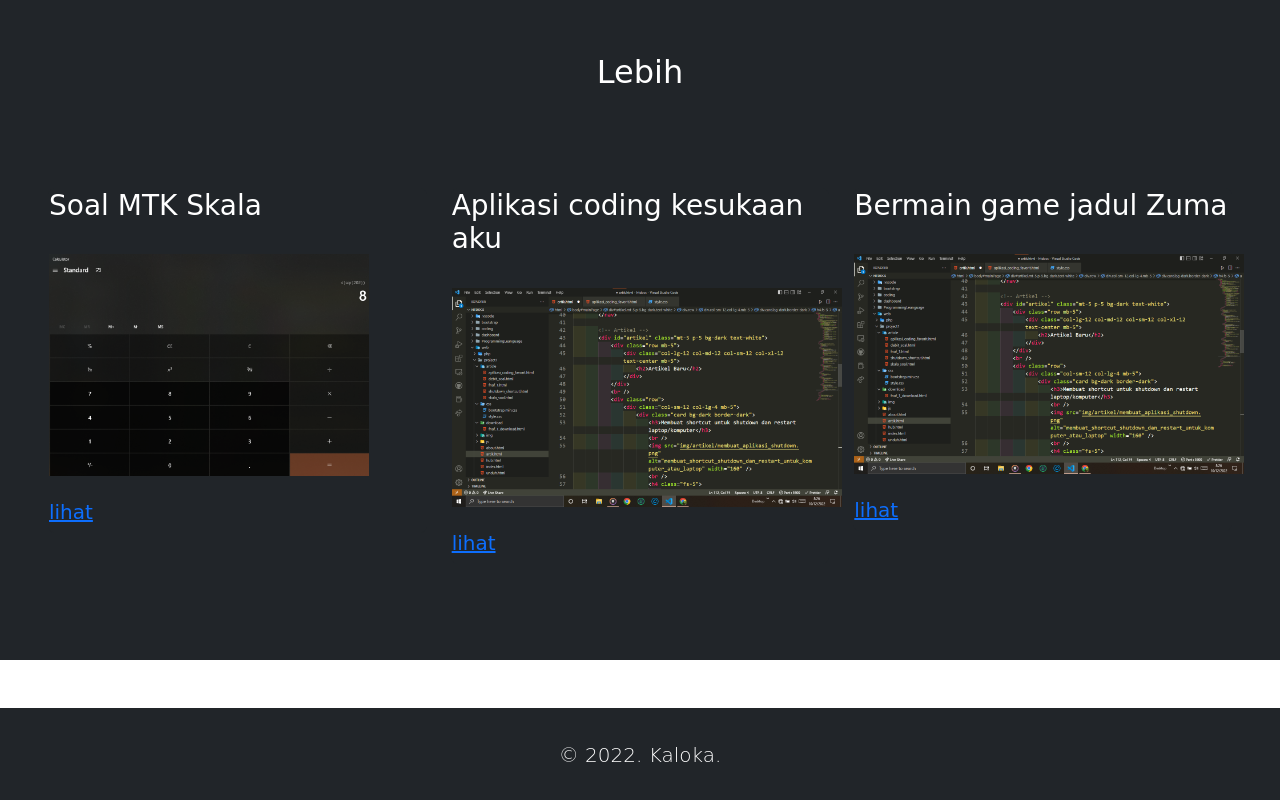
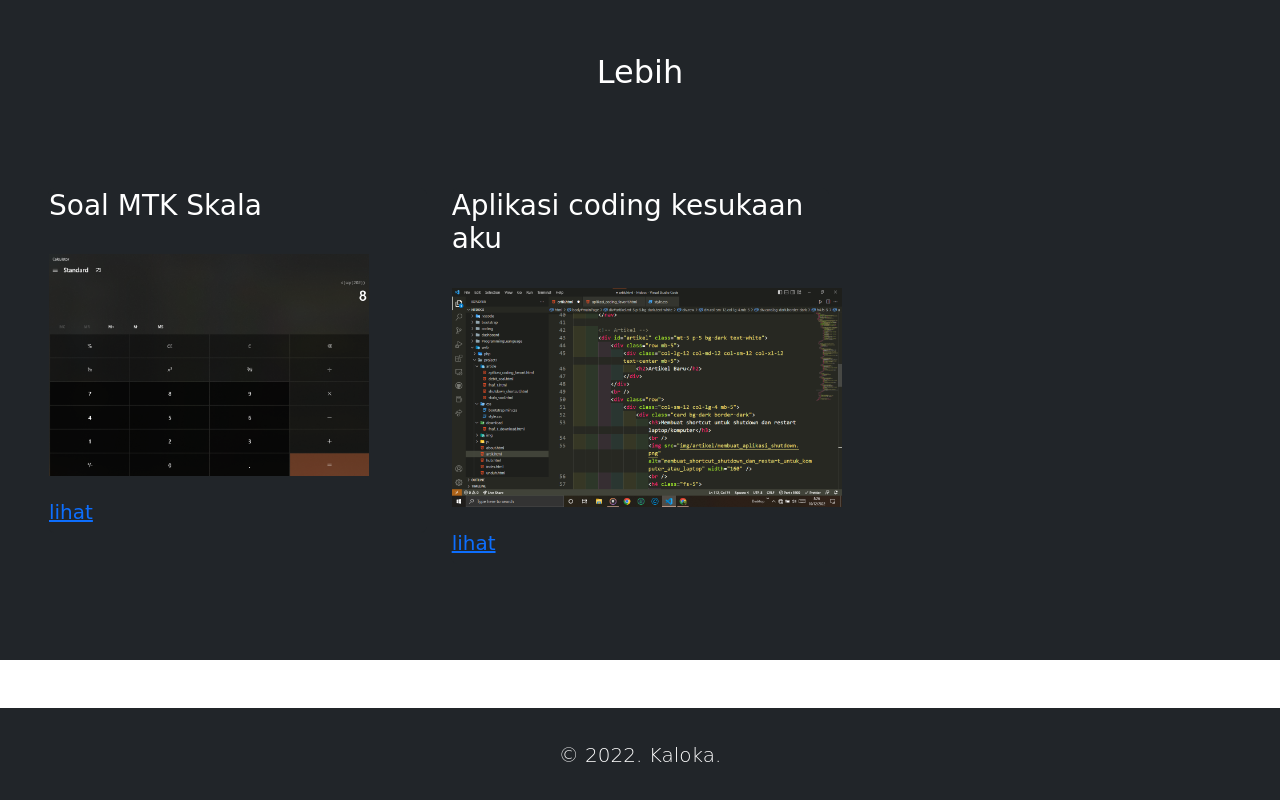
Before and after one commit to KalokaNihBoss/duniaoka.github.io, a plain HTML site: page artik.html in a window 1280 px wide. Shown: the part 739-1539 px from the top of the page. Drawn offline with Linux system fonts and the light colour scheme.

Commit message:
Menghapus blog zuma

```diff
--- a/artik.html
+++ b/artik.html
@@ -113,17 +113,6 @@
                         </h4>
                     </div>
                 </div>
-                <div class="col-sm-12 col-lg-4 mb-5">
-                    <div class="card bg-dark border-dark">
-                        <h3>Bermain game jadul Zuma</h3>
-                        <br />
-                        <img src="img/artikel/aplikasi_coding_favorit/aplikasi_coding_favorit.png" alt="soal_mtk" width="390" />
-                        <br />
-                        <h4 class="fs-5">
-                            <a href="article/aplikasi_coding_favorit.html">lihat</a>
-                        </h4>
-                    </div>
-                </div>
             </div>
         </div>
 
```
